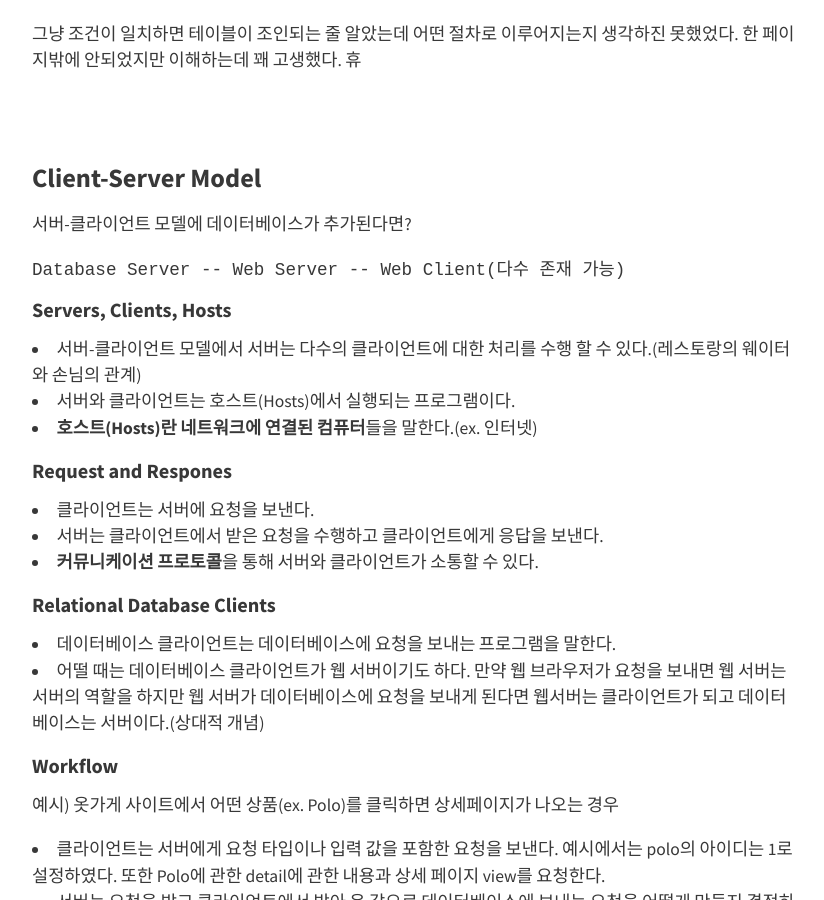
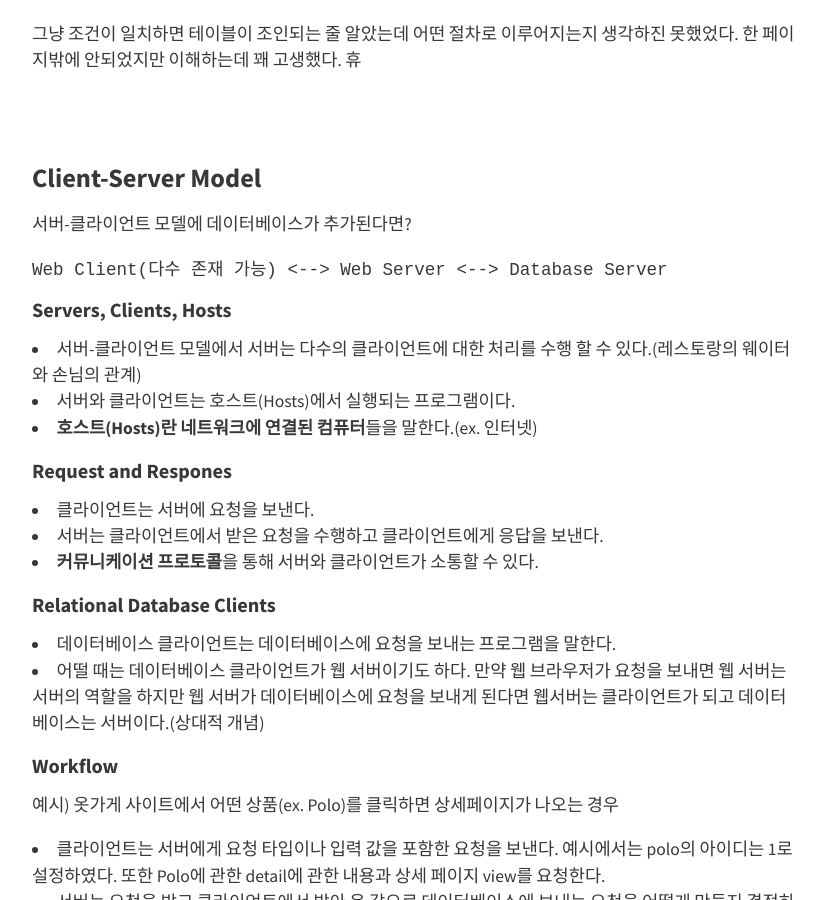
Before and after one commit to HyunlangBan/hyunlangban.github.io, a Jekyll site: the page built from _posts/2019-12-23-fullstack-1.md, in a window 1280 px wide and 900 px high, scrolled down 1244 px. Shown: the whole window, without its empty margins (224-1048 px from the left). Built offline with Jekyll 4.4.1, drawn with Linux system fonts in a browser that asks for light colours; nearby versions of some CDN libraries.

````diff
--- a/_posts/2019-12-23-fullstack-1.md
+++ b/_posts/2019-12-23-fullstack-1.md
@@ -49,7 +49,7 @@ vehicles 테이블의 id 칼럼의 각 value들이 hash에 존재하는지 확
 ### Client-Server Model
 서버-클라이언트 모델에 데이터베이스가 추가된다면?
 ```
-Database Server -- Web Server -- Web Client(다수 존재 가능)
+Web Client(다수 존재 가능) <--> Web Server <--> Database Server
 ```
 
 #### Servers, Clients, Hosts
````
